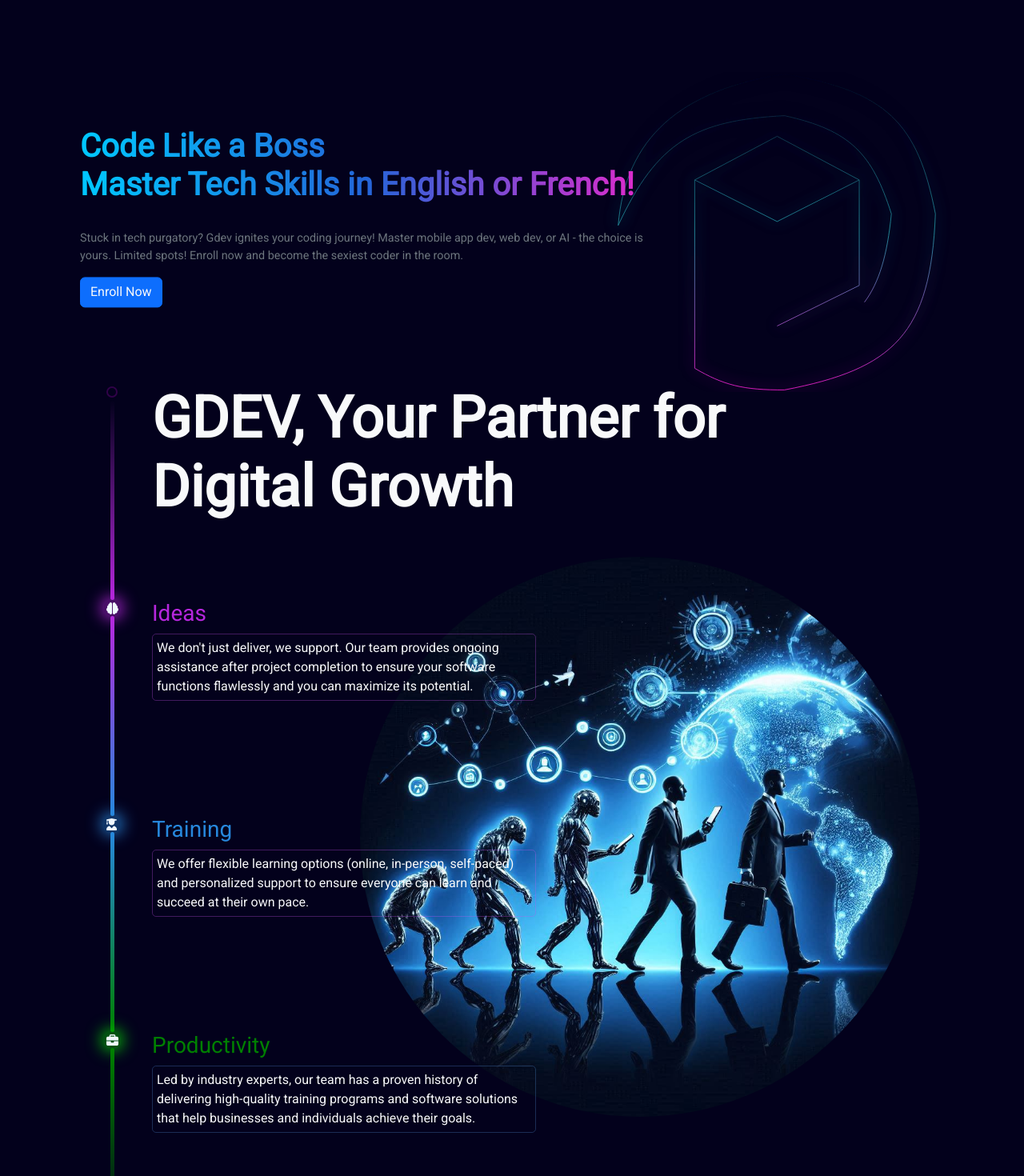
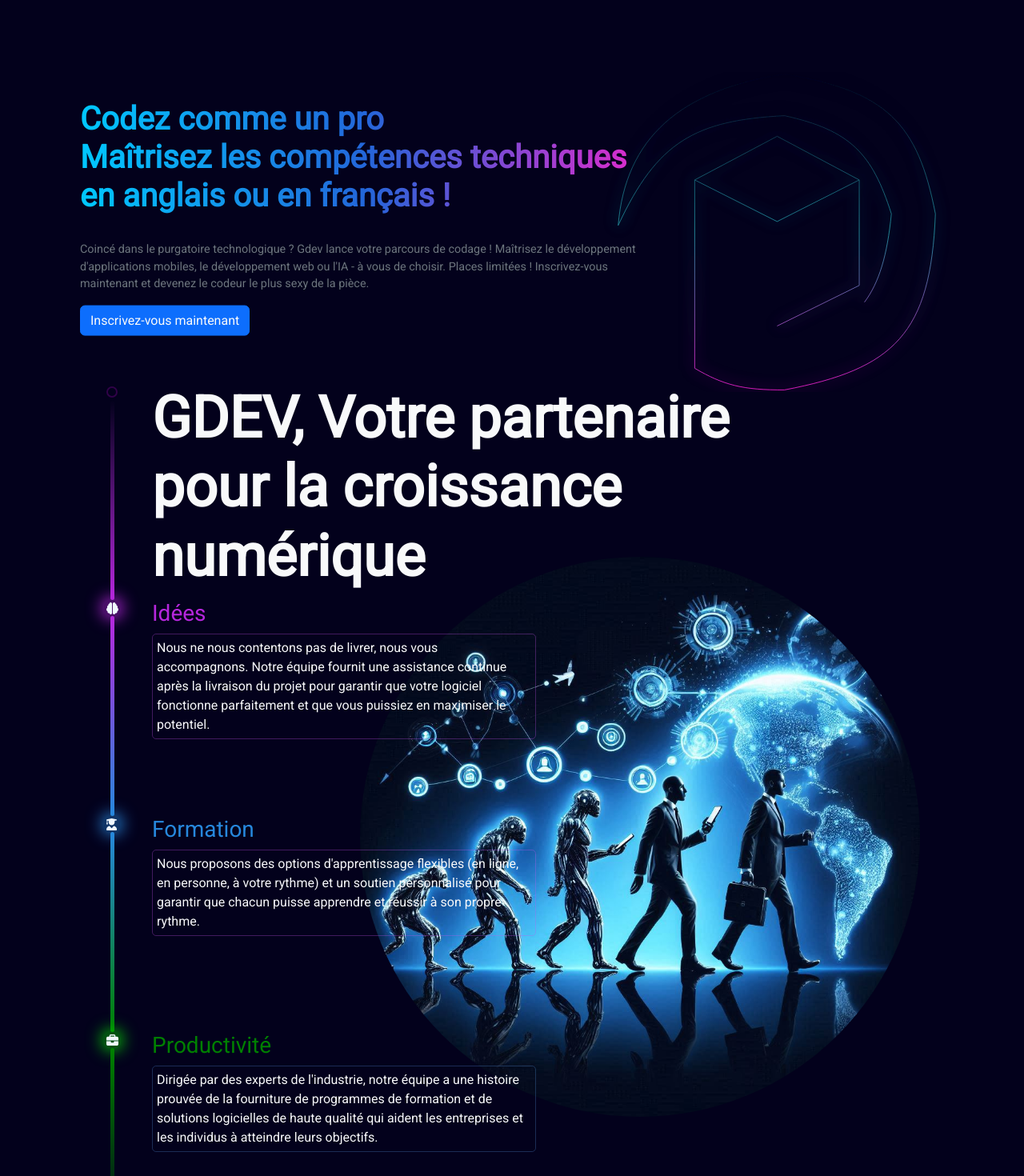
Before and after one commit to GlyphDev-com/gdev, a React (Vite) app: page / in a window 1280 px wide. Shown: the part 820-2290 px from the top of the page at 80% size. Built offline with nearby package versions, Linux system fonts and the light colour scheme.

Commit message:
translate component section2

```diff
--- a/src/components/Home/section2.jsx
+++ b/src/components/Home/section2.jsx
@@ -14,8 +14,13 @@
 
 import laptop from "../../assets/lap.jpeg";
 import {useEffect} from "react";
+import { useTranslation } from "react-i18next";
 
 export default function Section2() {
+
+
+  const {t} = useTranslation()
+
   useEffect(() => {
     const targetElement = document.getElementById("section2-1"); // Replace with the actual target element ID
 
@@ -94,17 +99,14 @@
         <div id="section2-1">
           <div id="section2-1-text-area" className="col-7">
             <h1 className="fw-bold">
-              Code Like a Boss <br /> Master Tech Skills in English or French!
+              {t("codeLikeABoss")} <br /> {t("masterTechSkills")}
             </h1>
             <br />
             <p className="gt-5 text-secondary">
-              Stuck in tech purgatory? Gdev ignites your coding journey!
-              Master mobile app dev, web dev, or AI - the choice is yours.
-              Limited spots! Enroll now and become the sexiest coder in the
-              room.
+            {t("stuckInTech")}
             </p>
             <p>
-              <button className="btn btn-primary text-light">Enroll Now</button>
+              <button className="btn btn-primary text-light">{t("enrollNow")}</button>
             </p>
           </div>
           <svg
@@ -181,14 +183,13 @@
           <div id="section2-2-text-area">
             <div className="sec">
               <h2 className="col-10 fw-bold text-light display-2">
-                <span translate="no">GDEV</span>, Your Partner for Digital
-                Growth
+                <span translate="no">GDEV</span>, {t("yourPartner")}
               </h2>
             </div>
 
             <div className="sec" data-aos="flip-up">
               <h3 className="" style={{color: "rgb(182, 39, 221)"}}>
-                Ideas
+              {t("ideas")}
               </h3>
               <p
                 className="col-6 text-light mr-5"
@@ -196,34 +197,28 @@
                   border: "0.5px solid rgba(202, 84, 242, 0.311)",
                 }}
               >
-                We don't just deliver, we support. Our team provides ongoing
-                assistance after project completion to ensure your software
-                functions flawlessly and you can maximize its potential.
+                {t("weDontJustDeliver")}
               </p>
             </div>
 
             <div className="sec" data-aos="fade-right">
               <h3 className="" style={{color: "rgb(39, 136, 221)"}}>
-                Training
+              {t("training")}
               </h3>
               <p
                 className="col-6 text-light"
                 style={{border: "0.5px solid rgba(202, 84, 242, 0.311)"}}
               >
-                We offer flexible learning options (online, in-person,
-                self-paced) and personalized support to ensure everyone can
-                learn and succeed at their own pace.
+                {t("weOffer")}
               </p>
             </div>
 
             <div className="sec" data-aos="flip-down">
               <h3 className="" style={{color: "green"}}>
-                Productivity
+                {t("productivity")}
               </h3>
               <p className="col-6 text-light ">
-                Led by industry experts, our team has a proven history of
-                delivering high-quality training programs and software solutions
-                that help businesses and individuals achieve their goals.
+              {t("leadByIndustryExperts")}
               </p>
             </div>
           </div>
--- a/src/utils/i18n/languages/en/en.json
+++ b/src/utils/i18n/languages/en/en.json
@@ -17,5 +17,18 @@
   "turnYourIdeas": "Turn your ideas into reality!",
   "letsTalk": "Let's Talk Now",
   "whatsapUs": "Whatsapp us",
-  "dontMiss": "Don't miss a beat! Join gdev on social media and stay ahead with our latest innovations."
+  "dontMiss": "Don't miss a beat! Join gdev on social media and stay ahead with our latest innovations.",
+  "comment to delimit section2": "section2",
+  "codeLikeABoss": "Code Like a Boss",
+  "masterTechSkills": "Master Tech Skills in English or French!",
+  "stuckInTech": "Stuck in tech purgatory? Gdev ignites your coding journey! Master mobile app dev, web dev, or AI - the choice is yours. Limited spots! Enroll now and become the sexiest coder in the room.",
+  "enrollNow": "Enroll Now",
+  "yourPartner": "Your Partner for Digital Growth",
+  "ideas": "Ideas",
+  "weDontJustDeliver": "We don't just deliver, we support. Our team provides ongoing assistance after project completion to ensure your software functions flawlessly and you can maximize its potential.",
+  "training": "Training",
+  "weOffer": "We offer flexible learning options (online, in-person, self-paced) and personalized support to ensure everyone can learn and succeed at their own pace.",
+  "productivity": "Productivity",
+  "leadByIndustryExperts": "Led by industry experts, our team has a proven history of delivering high-quality training programs and software solutions that help businesses and individuals achieve their goals."
+
 }
--- a/src/utils/i18n/languages/fr/fr.json
+++ b/src/utils/i18n/languages/fr/fr.json
@@ -8,7 +8,7 @@
   "comment to delimit section1": "section1",
   "buildYour": "Construisez votre",
   "customSoftware": "Logiciel Personnalisé",
-  "aiSolution": "Solution Intelligent (IA)",
+  "aiSolution": "Solution Intelligente (IA)",
   "digitalTool": "Outil Numérique",
   "virtualSkul": "École Virtuelle",
   "CreativeDesign": "Design Créatif",
@@ -17,5 +17,17 @@
   "turnYourIdeas": "Transformez vos idées en réalité !",
   "letsTalk": "Parlons-en",
   "whatsapUs": "Whatsapp",
-  "dontMiss": "Ne manquez rien ! Rejoignez gdev sur les réseaux sociaux et restez à la pointe avec nos dernières innovations."
+  "dontMiss": "Ne manquez rien ! Rejoignez gdev sur les réseaux sociaux et restez à la pointe avec nos dernières innovations.",
+  "comment to delimit section2": "section2",
+  "codeLikeABoss": "Codez comme un pro",
+  "masterTechSkills": "Maîtrisez les compétences techniques en anglais ou en français !",
+  "stuckInTech": "Coincé dans le purgatoire technologique ? Gdev lance votre parcours de codage ! Maîtrisez le développement d'applications mobiles, le développement web ou l'IA - à vous de choisir. Places limitées ! Inscrivez-vous maintenant et devenez le codeur le plus sexy de la pièce.",
+  "enrollNow": "Inscrivez-vous maintenant",
+  "yourPartner": "Votre partenaire pour la croissance numérique",
+  "ideas": "Idées",
+  "weDontJustDeliver": "Nous ne nous contentons pas de livrer, nous vous accompagnons. Notre équipe fournit une assistance continue après la livraison du projet pour garantir que votre logiciel fonctionne parfaitement et que vous puissiez en maximiser le potentiel.",
+  "training": "Formation",
+  "weOffer": "Nous proposons des options d'apprentissage flexibles (en ligne, en personne, à votre rythme) et un soutien personnalisé pour garantir que chacun puisse apprendre et réussir à son propre rythme.",
+  "productivity": "Productivité",
+  "leadByIndustryExperts": "Dirigée par des experts de l'industrie, notre équipe a une histoire prouvée de la fourniture de programmes de formation et de solutions logicielles de haute qualité qui aident les entreprises et les individus à atteindre leurs objectifs."
 }
```
